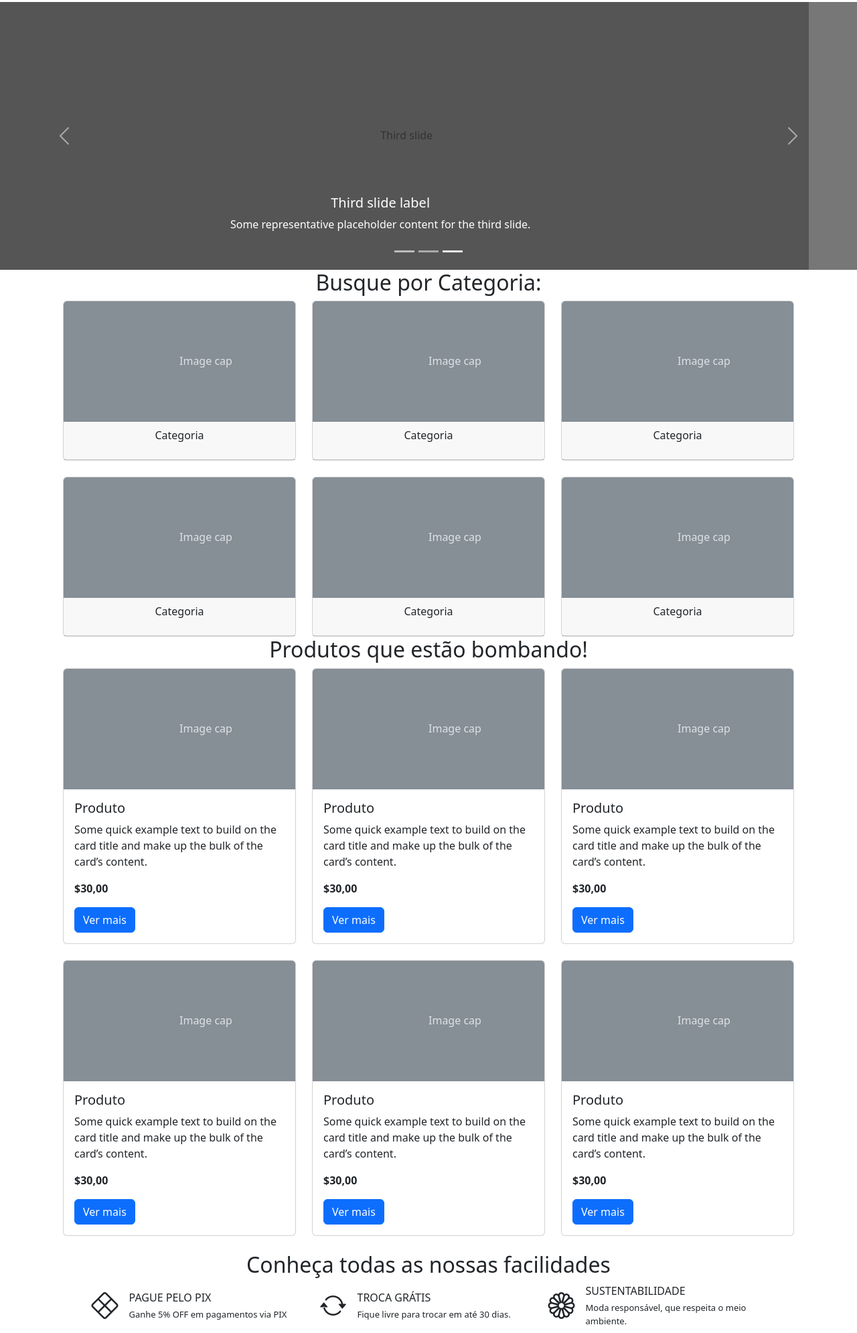
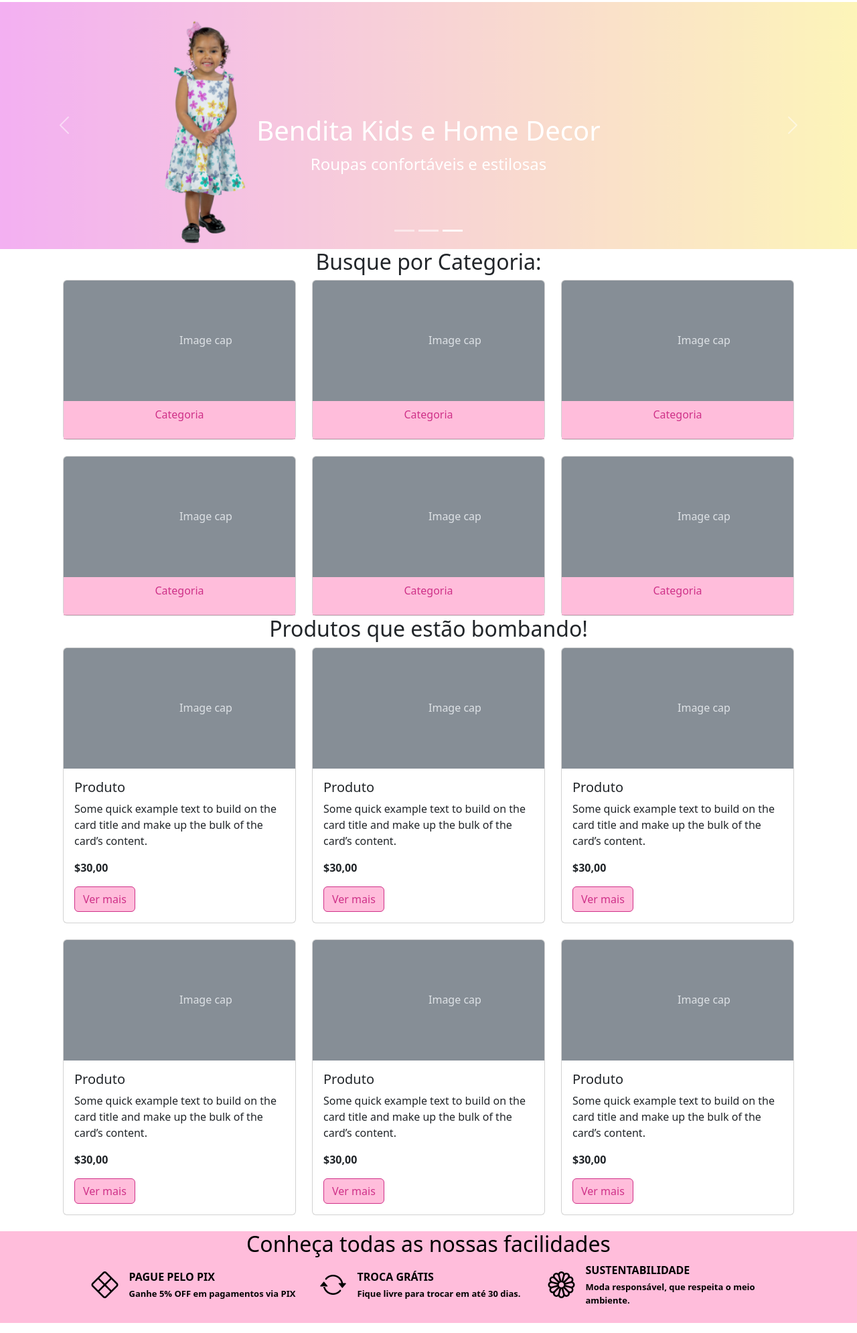
Before and after one commit to Eliane-science/Loja-Bendita, a plain HTML site: page index.html in a window 1280 px wide. Shown: the part 98-2089 px from the top of the page at 67% size. Drawn offline with nearby package versions, Linux system fonts and the light colour scheme.

Commit message:
Novas atualizações

```diff
--- a/index.html
+++ b/index.html
@@ -62,40 +62,27 @@
         class="active" aria-current="true"></button>
     </div>
     <div class="carousel-inner">
-      <div class="carousel-item">
-        <svg aria-label="Placeholder: First slide" class="bd-placeholder-img bd-placeholder-img-lg d-block w-100"
-          height="400" preserveAspectRatio="xMidYMid slice" role="img" width="800" xmlns="http://www.w3.org/2000/svg">
-          <title>Placeholder</title>
-          <rect width="100%" height="100%" fill="#777"></rect><text x="50%" y="50%" fill="#555" dy=".3em">First
-            slide</text>
-        </svg>
-        <div class="carousel-caption d-none d-md-block">
-          <h5>First slide label</h5>
-          <p>Some representative placeholder content for the first slide.</p>
+      <div class="carousel-item active">
+        <img class="w-100 img-fluid d-md-none" src="./Img_carrossel/Design_3/3.png" alt="Imagem da Isis com o fundo cinza">
+        <img class="w-100 img-fluid d-none d-md-block d-xl-none" src="./Img_carrossel/Design_3/2.png" alt="Imagem da Isis com o fundo cinza">
+        <img class="w-100 img-fluid d-none d-xl-block" src="./Img_carrossel/Design_3/1.png" alt="Imagem da Isis com o fundo cinza">
+      </div>
+      <div class="carousel-item position-relative">
+        <img class="w-100 img-fluid d-md-none" src="./Img_carrossel/Design_2/3.png" alt="Imagem da Isis com o fundo lilás">
+        <img class="w-100 img-fluid d-none d-md-block d-xl-none" src="./Img_carrossel/Design_2/2.png" alt="Imagem da Isis com o fundo lilás">
+        <img class="w-100 img-fluid d-none d-xl-block" src="./Img_carrossel/Design_2/1.png" alt="Imagem da Isis com o fundo lilás">
+        <div class="carousel-caption position-absolute posicao">
+          <h5 class="fs-1">Bendita Kids e Home Decor</h5>
+          <p class="fs-4">Moda infantil exclusiva</p>
         </div>
       </div>
-      <div class="carousel-item">
-        <svg aria-label="Placeholder: Second slide" class="bd-placeholder-img bd-placeholder-img-lg d-block w-100"
-          height="400" preserveAspectRatio="xMidYMid slice" role="img" width="800" xmlns="http://www.w3.org/2000/svg">
-          <title>Placeholder</title>
-          <rect width="100%" height="100%" fill="#666"></rect><text x="50%" y="50%" fill="#444" dy=".3em">Second
-            slide</text>
-        </svg>
-        <div class="carousel-caption d-none d-md-block">
-          <h5>Second slide label</h5>
-          <p>Some representative placeholder content for the second slide.</p>
-        </div>
-      </div>
-      <div class="carousel-item active">
-        <svg aria-label="Placeholder: Third slide" class="bd-placeholder-img bd-placeholder-img-lg d-block w-100"
-          height="400" preserveAspectRatio="xMidYMid slice" role="img" width="800" xmlns="http://www.w3.org/2000/svg">
-          <title>Placeholder</title>
-          <rect width="100%" height="100%" fill="#555"></rect><text x="50%" y="50%" fill="#333" dy=".3em">Third
-            slide</text>
-        </svg>
-        <div class="carousel-caption d-none d-md-block">
-          <h5>Third slide label</h5>
-          <p>Some representative placeholder content for the third slide.</p>
+      <div class="carousel-item active position-relative">
+        <img class="w-100 img-fluid d-md-none" src="./Img_carrossel/Design_1/3.png" alt="Imagem da Isis com o fundo rosa">
+        <img class="w-100 img-fluid d-none d-md-block d-xl-none" src="./Img_carrossel/Design_1/2.png" alt="Imagem da Isis com o fundo rosa">
+        <img class="w-100 img-fluid d-none d-xl-block" src="./Img_carrossel/Design_1/1.png" alt="Imagem da Isis com o fundo rosa">
+        <div class="carousel-caption position-absolute posicao">
+          <h5 class="fs-1">Bendita Kids e Home Decor</h5>
+          <p class="fs-4">Roupas confortáveis e estilosas</p>
         </div>
       </div>
     </div>
@@ -120,8 +107,8 @@
         <svg aria-label="Placeholder: Image cap" class="bd-placeholder-img card-img-top" height="180"
           preserveAspectRatio="xMidYMid slice" role="img" width="100%" xmlns="http://www.w3.org/2000/svg">
           <title>Placeholder</title>
-          <rect width="100%" height="100%" fill="#868e96"></rect><text x="50%" y="50%" fill="#dee2e6" dy=".3em">Image
-            cap</text>
+          <rect width="100%" height="100%" fill="#868e96"></rect>
+          <text x="50%" y="50%" fill="#dee2e6" dy=".3em">Image cap</text>
         </svg>
         <div class="card-header">
           <p class="text-center">
@@ -137,8 +124,8 @@
         <svg aria-label="Placeholder: Image cap" class="bd-placeholder-img card-img-top" height="180"
           preserveAspectRatio="xMidYMid slice" role="img" width="100%" xmlns="http://www.w3.org/2000/svg">
           <title>Placeholder</title>
-          <rect width="100%" height="100%" fill="#868e96"></rect><text x="50%" y="50%" fill="#dee2e6" dy=".3em">Image
-            cap</text>
+          <rect width="100%" height="100%" fill="#868e96"></rect>
+          <text x="50%" y="50%" fill="#dee2e6" dy=".3em">Image cap</text>
         </svg>
         <div class="card-header">
           <p class="text-center">
@@ -154,8 +141,8 @@
         <svg aria-label="Placeholder: Image cap" class="bd-placeholder-img card-img-top" height="180"
           preserveAspectRatio="xMidYMid slice" role="img" width="100%" xmlns="http://www.w3.org/2000/svg">
           <title>Placeholder</title>
-          <rect width="100%" height="100%" fill="#868e96"></rect><text x="50%" y="50%" fill="#dee2e6" dy=".3em">Image
-            cap</text>
+          <rect width="100%" height="100%" fill="#868e96"></rect>
+          <text x="50%" y="50%" fill="#dee2e6" dy=".3em">Image cap</text>
         </svg>
         <div class="card-header">
           <p class="text-center">
@@ -238,7 +225,7 @@
           <p class="card-text">Some quick example text to build on the card title and make up the bulk of the card’s
             content.</p>
           <p> <strong> $30,00 </strong></p>
-          <a href="#" class="btn btn-primary">Ver mais</a>
+          <a href="#" class="botao_rosa_bebe btn btn-outline">Ver mais</a>
         </div>
       </div>
     </div>
@@ -257,7 +244,7 @@
           <p class="card-text">Some quick example text to build on the card title and make up the bulk of the card’s
             content.</p>
           <p> <strong> $30,00 </strong></p>
-          <a href="#" class="btn btn-primary">Ver mais</a>
+          <a href="#" class="botao_rosa_bebe btn btn-outline">Ver mais</a>
         </div>
       </div>
     </div>
@@ -276,7 +263,7 @@
           <p class="card-text">Some quick example text to build on the card title and make up the bulk of the card’s
             content.</p>
           <p> <strong> $30,00 </strong></p>
-          <a href="#" class="btn btn-primary">Ver mais</a>
+          <a href="#" class="botao_rosa_bebe btn btn-outline">Ver mais</a>
         </div>
       </div>
     </div>
@@ -295,7 +282,7 @@
           <p class="card-text">Some quick example text to build on the card title and make up the bulk of the card’s
             content.</p>
           <p> <strong> $30,00 </strong></p>
-          <a href="#" class="btn btn-primary">Ver mais</a>
+          <a href="#" class="botao_rosa_bebe btn btn-outline">Ver mais</a>
         </div>
       </div>
     </div>
@@ -314,7 +301,7 @@
           <p class="card-text">Some quick example text to build on the card title and make up the bulk of the card’s
             content.</p>
           <p> <strong> $30,00 </strong></p>
-          <a href="#" class="btn btn-primary">Ver mais</a>
+          <a href="#" class="botao_rosa_bebe btn btn-outline">Ver mais</a>
         </div>
       </div>
     </div>
@@ -333,39 +320,39 @@
           <p class="card-text">Some quick example text to build on the card title and make up the bulk of the card’s
             content.</p>
           <p> <strong> $30,00 </strong></p>
-          <a href="#" class="btn btn-primary">Ver mais</a>
+          <a href="#" class="botao_rosa_bebe btn btn-outline">Ver mais</a>
         </div>
       </div>
     </div>
   </div>
   </div>
 
-  <section class="pb-4">
+  <section class="rosa-bebe pb-4">
 
-    <h2 class="text-center">Conheça todas as nossas facilidades</h2>
+    <h2 class=" text-center">Conheça todas as nossas facilidades</h2>
 
     <div class="d-flex flex-column flex-lg-row align-items-center justify-content-center gap-3 px-3">
       <div class="divs-facilidades d-flex align-items-center">
-        <div><i class="bi bi-x-diamond fs-1"></i></div>
+        <div><i class="rosa-bebe bi bi-x-diamond fs-1"></i></div>
         <div>
-          <div class="ms-3 mb-1">PAGUE PELO PIX</div>
+          <div class="ms-3 mb-1 rosa-bebe">PAGUE PELO PIX</div>
           <div class="texto-menor ms-3">Ganhe 5% OFF em
             pagamentos via PIX</div>
         </div>
       </div>
 
       <div class="divs-facilidades d-flex align-items-center">
-        <div><i class="bi bi-arrow-repeat fs-1"></i></div>
+        <div><i class="rosa-bebe bi bi-arrow-repeat fs-1"></i></div>
         <div>
-          <div class="ms-3 mb-1">TROCA GRÁTIS</div>
+          <div class="ms-3 mb-1 rosa-bebe">TROCA GRÁTIS</div>
           <div class="texto-menor ms-3">Fique livre para trocar em até 30 dias.</div>
         </div>
       </div>
 
       <div class="divs-facilidades d-flex align-items-center">
-        <div><i class="bi bi-flower1 fs-1"></i></div>
+        <div><i class="rosa-bebe bi bi-flower1 fs-1"></i></div>
         <div>
-          <div class="ms-3 mb-1">SUSTENTABILIDADE</div>
+          <div class="ms-3 mb-1 rosa-bebe">SUSTENTABILIDADE</div>
           <div class="texto-menor ms-3">Moda responsável, que respeita o meio ambiente.</div>
         </div>
       </div>
@@ -382,7 +369,7 @@
     </div>
   </form>
 
-  <footer class="text-center">
+  <footer class="rodape text-center">
     <p class="py-3">2025 <i class="bi bi-c-circle"></i> Desenvolvido por Eliane Soares | Loja Bendita.</p>
   </footer>
 
--- a/styles.css
+++ b/styles.css
@@ -49,3 +49,36 @@
   box-shadow: 0 0 0 0.2rem rgba(207, 49, 136, 0.25);
   border-color: #cf3188;
 }
+
+.card-header {
+  background-color: #ffbddb;
+  color: #cf3188;
+  font-weight: 500;
+}
+
+.botao_rosa_bebe {
+  background-color: #ffbddb;
+  color: #cf3188;
+  font-weight: 500;
+}
+
+.rodape {
+  background-color: #fffdcc;
+  color: black;
+}
+
+.rosa-bebe {
+  background-color: #ffbddb;
+  color:black;
+  font-weight: 600;
+}
+
+.posicao{
+    top: 40%;
+}
+
+@media(max-width: 767px){
+    .posicao{
+        top:60%;
+    }
+}
```
Also changed, not shown: Img_carrossel/Design_1/1.png (added), Img_carrossel/Design_1/2.png (added), Img_carrossel/Design_1/3.png (added), Img_carrossel/Design_2/1.png (added), Img_carrossel/Design_2/2.png (added), Img_carrossel/Design_2/3.png (added), Img_carrossel/Design_3/1.png (added), Img_carrossel/Design_3/2.png (added), Img_carrossel/Design_3/3.png (added).
